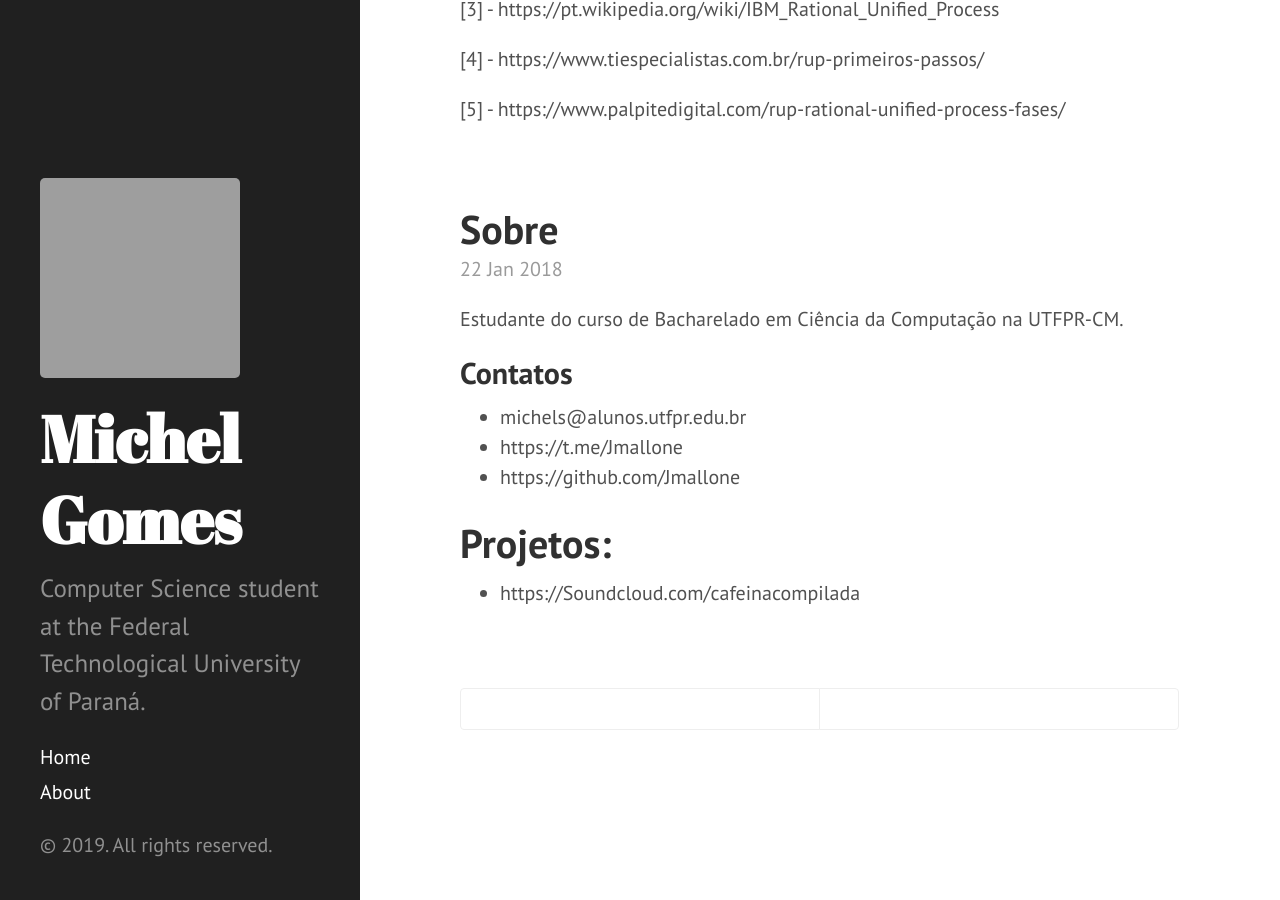
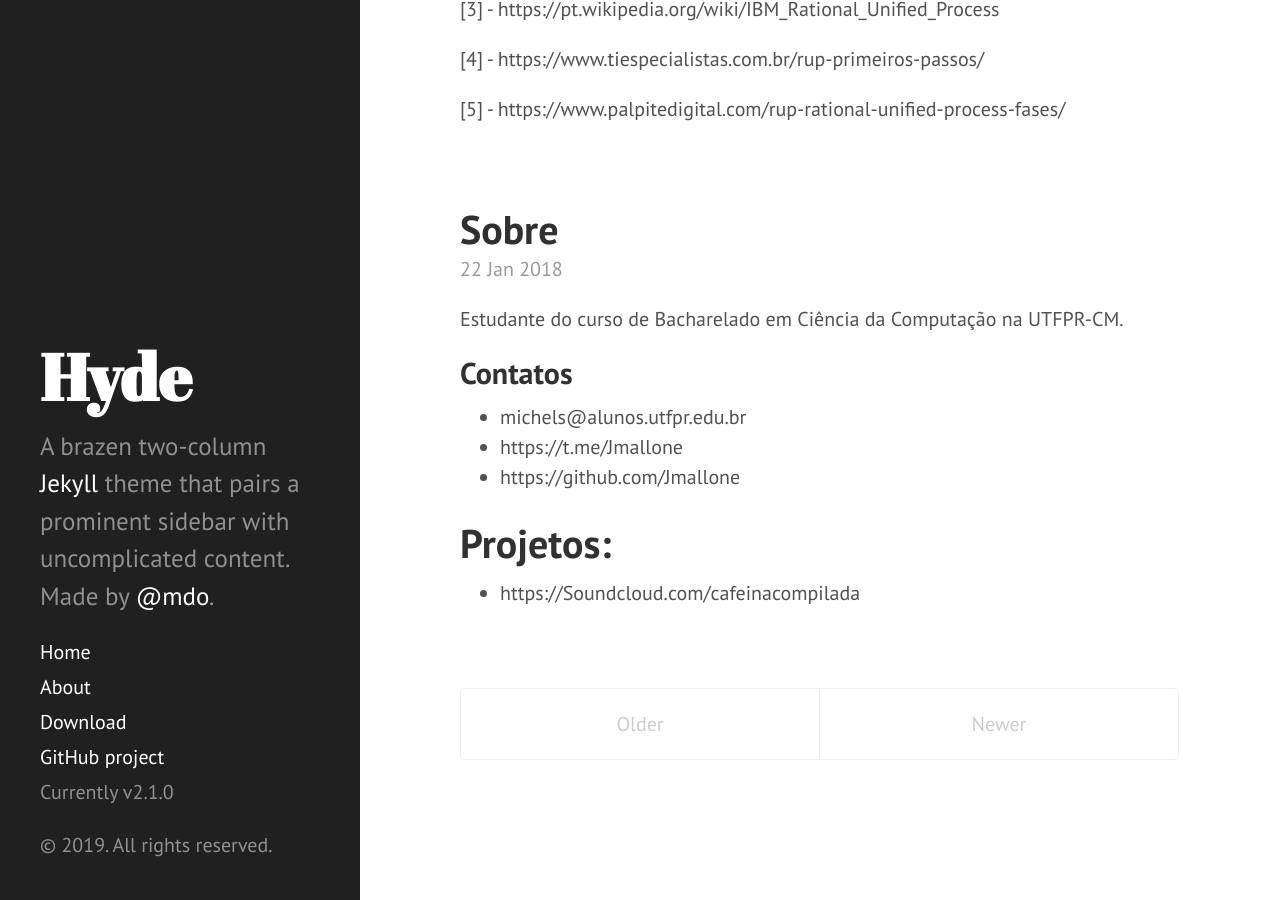
Before and after one commit to Jmallone/jmallone.github.io, a Jekyll site: the page built from index.html, in a window 1280 px wide and 900 px high, scrolled down 1326 px. Built offline with Jekyll 4.4.1, drawn with Linux system fonts in a browser that asks for light colours; Markdown is read by kramdown in place of the engine named in the settings; the list of posts is cut into pages by our own code; grey boxes are pictures that could not be loaded.

Commit message:
Adicionando Teste

```diff
--- a/CNAME
+++ b/CNAME
@@ -1 +1 @@
-jmallone.github.io
+hyde.getpoole.com
--- a/_config.yml
+++ b/_config.yml
@@ -4,12 +4,13 @@ highlighter:      pygments
 
 # Permalinks
 permalink:        pretty
+relative_permalinks: true
 
 # Setup
-title:            Michel Gomes
+title:            Hyde
 tagline:          'A Jekyll theme'
-description:      'Computer Science student at the Federal Technological University of Paraná.'
-url:              http://jmallone.github.io
+description:      'A brazen two-column <a href="http://jekyllrb.com" target="_blank">Jekyll</a> theme that pairs a prominent sidebar with uncomplicated content. Made by <a href="https://twitter.com/mdo" target="_blank">@mdo</a>.'
+url:              http://hyde.getpoole.com
 baseurl:          /
 
 author:
@@ -22,6 +23,4 @@ paginate:         5
 version:          2.1.0
 
 github:
-  repo:
-
-theme: jekyll-theme-minimal
+  repo:           https://github.com/poole/hyde
--- a/_includes/sidebar.html
+++ b/_includes/sidebar.html
@@ -1,14 +1,11 @@
 <div class="sidebar">
   <div class="container sidebar-sticky">
     <div class="sidebar-about">
-      <img src="https://avatars0.githubusercontent.com/u/6977257" alt="me :)">
       <h1>
         <a href="{{ site.baseurl }}">
           {{ site.title }}
         </a>
       </h1>
-
-
       <p class="lead">{{ site.description }}</p>
     </div>
 
@@ -28,6 +25,10 @@
           {% endif %}
         {% endif %}
       {% endfor %}
+
+      <a class="sidebar-nav-item" href="{{ site.github.repo }}/archive/v{{ site.version }}.zip">Download</a>
+      <a class="sidebar-nav-item" href="{{ site.github.repo }}">GitHub project</a>
+      <span class="sidebar-nav-item">Currently v{{ site.version }}</span>
     </nav>
 
     <p>&copy; {{ site.time | date: '%Y' }}. All rights reserved.</p>
--- a/index.html
+++ b/index.html
@@ -21,17 +21,17 @@ title: Home
 
 <div class="pagination">
   {% if paginator.next_page %}
-    <a class="pagination-item older" href="{{ site.baseurl }}page{{paginator.next_page}}"></a>
+    <a class="pagination-item older" href="{{ site.baseurl }}page{{paginator.next_page}}">Older</a>
   {% else %}
-    <span class="pagination-item older"></span>
+    <span class="pagination-item older">Older</span>
   {% endif %}
   {% if paginator.previous_page %}
     {% if paginator.page == 2 %}
-      <a class="pagination-item newer" href="{{ site.baseurl }}"></a>
+      <a class="pagination-item newer" href="{{ site.baseurl }}">Newer</a>
     {% else %}
-      <a class="pagination-item newer" href="{{ site.baseurl }}page{{paginator.previous_page}}"></a>
+      <a class="pagination-item newer" href="{{ site.baseurl }}page{{paginator.previous_page}}">Newer</a>
     {% endif %}
   {% else %}
-    <span class="pagination-item newer"></span>
+    <span class="pagination-item newer">Newer</span>
   {% endif %}
 </div>
```
